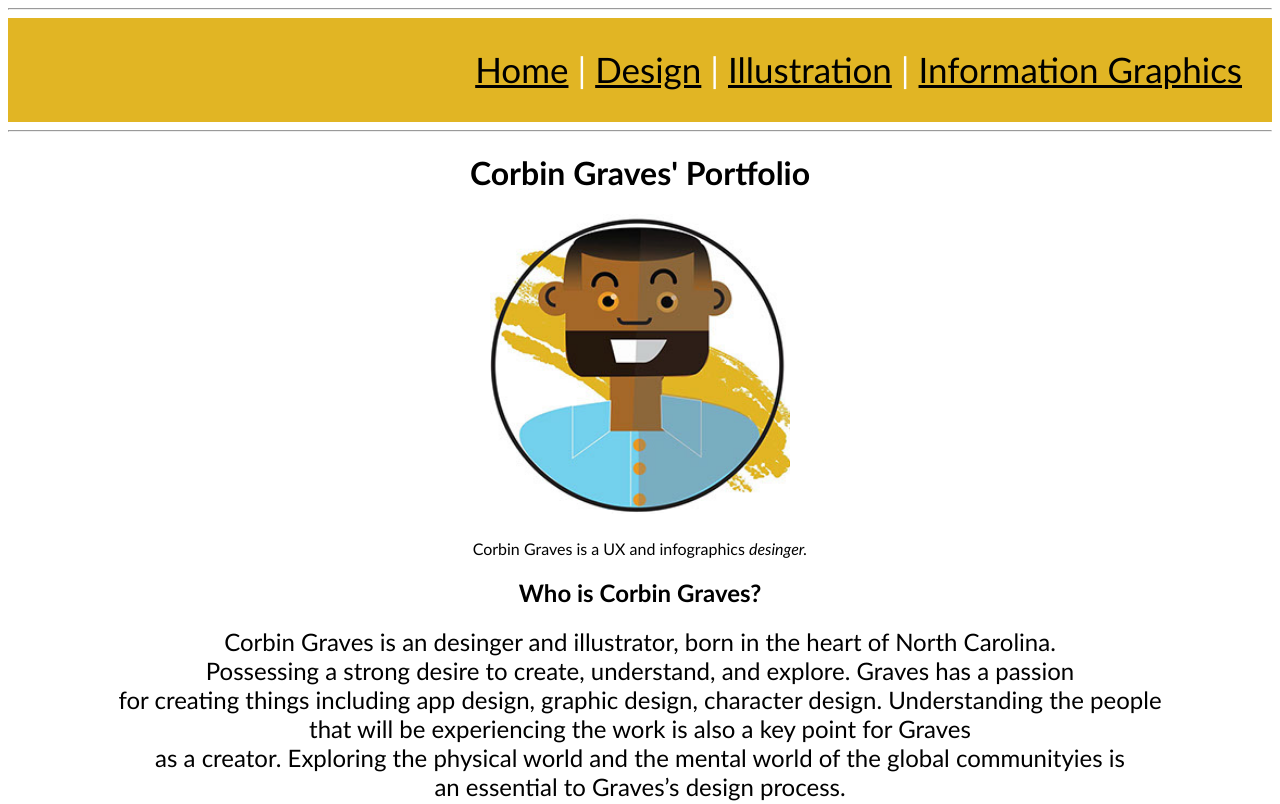
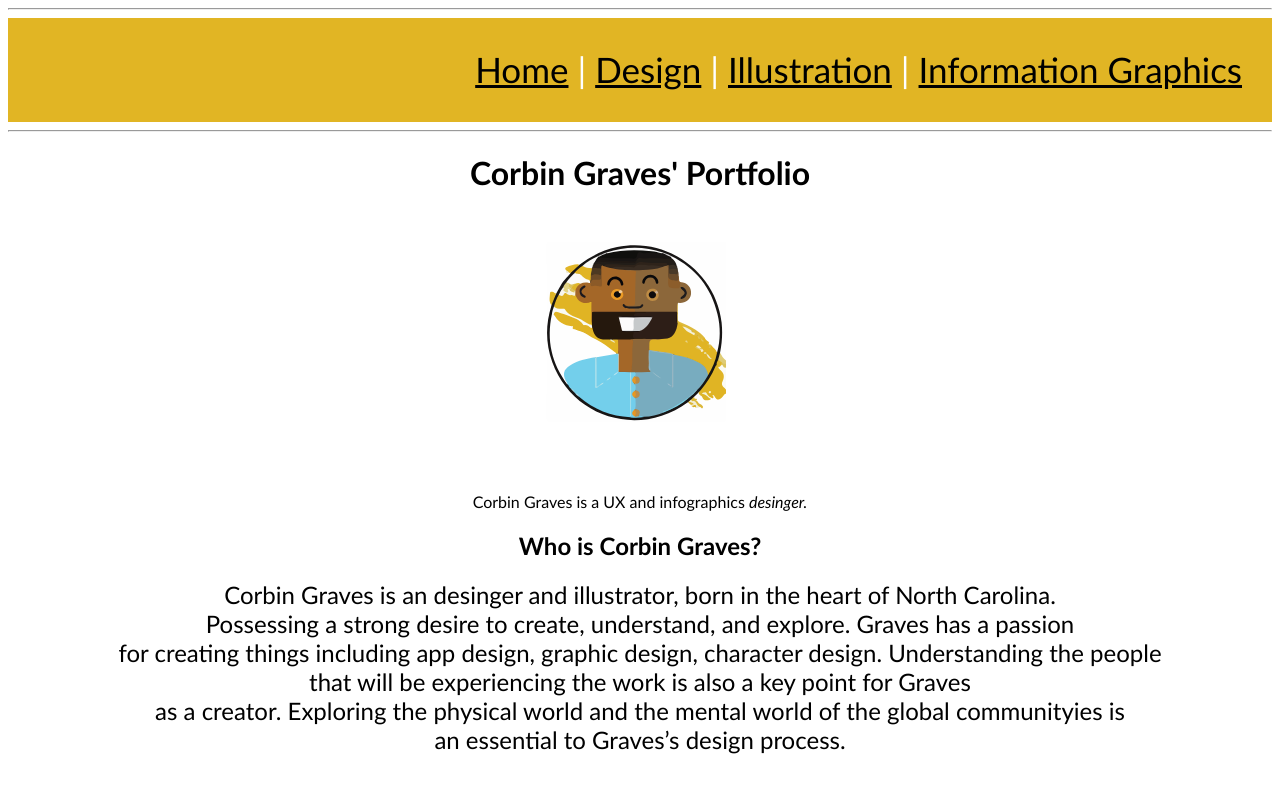
Before and after one commit to CorbinGraves/Portfolio, a plain HTML site: page index.html in a window 1280 px wide. Shown: the top 804 px of the page. Drawn offline with Linux system fonts and the light colour scheme.

Commit message:
Update index.html

```diff
--- a/index.html
+++ b/index.html
@@ -68,7 +68,7 @@
             <h1> Corbin Graves' Portfolio</h1>
 
                  <h2><center>
-                    <img src="images/corbinlogo.jpeg" alt="Corbin Graves the designer of the website" width="300">
+                    <img src="images/CORBINLOGO.svg" alt="Corbin Graves the designer of the website" width="300">
                   </center>
               </h2>
 
```
